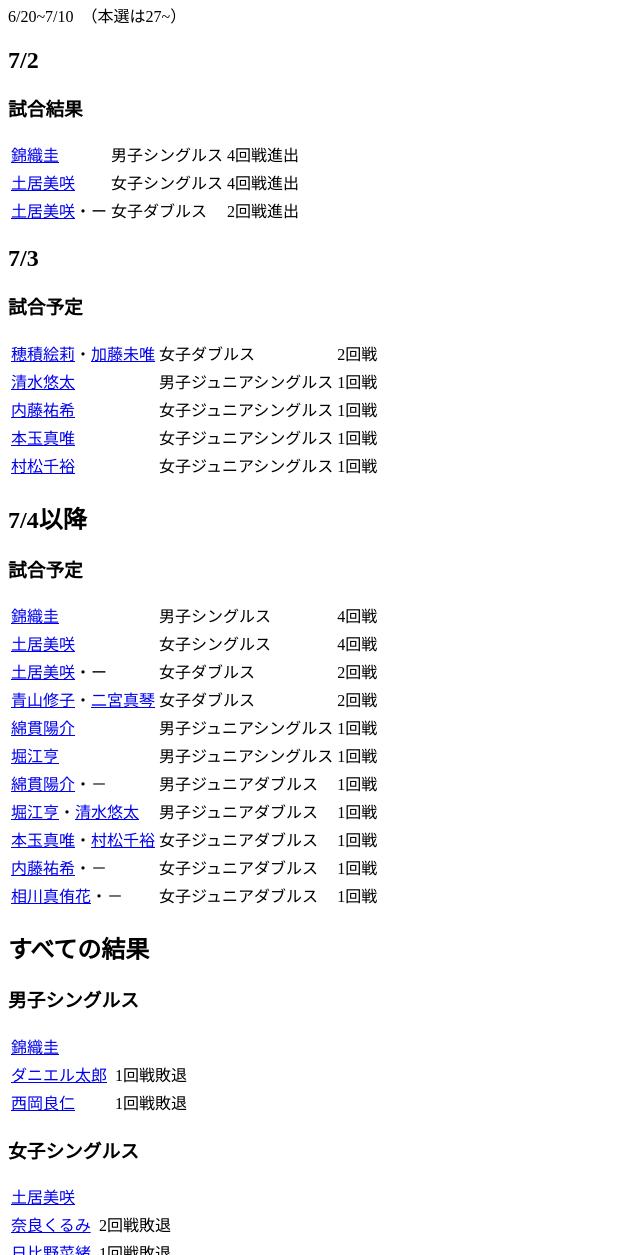
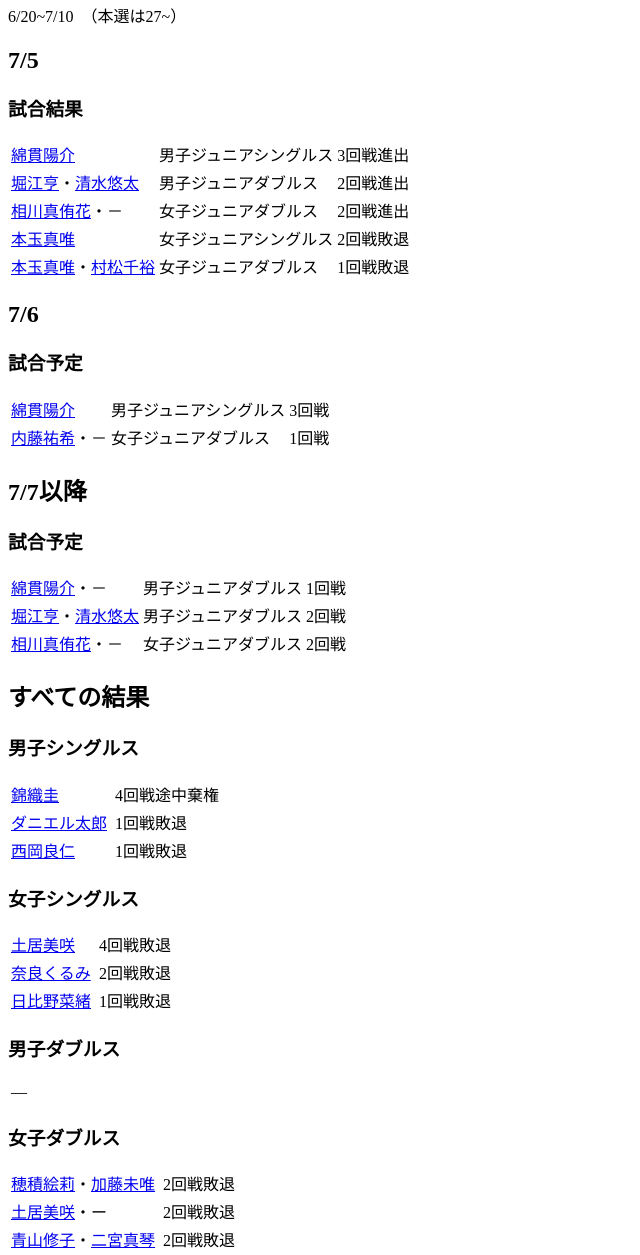
Before and after one commit to spatter/tennis, a plain HTML site: page tornament/wimbledon/wimbledon.html in a window 1280 px wide. Shown: the part 126-1381 px from the top of the page, without its empty margins (0-640 px from the left). Drawn offline with Linux system fonts and the light colour scheme.

Commit message:
ウィンブルドン更新

```diff
--- a/tornament/wimbledon/wimbledon.html
+++ b/tornament/wimbledon/wimbledon.html
@@ -8,80 +8,53 @@
     <h1>ウィンブルドン</h1>
         <p><a href="http://www.wimbledon.com/index.html" target="_blank">ホームページ</a></p>
         <p>6/20~7/10　（本選は27~）</p>
-        <h2>7/2</h2>
+        <h2>7/5</h2>
             <h3>試合結果</h3>
                 <table>
                     <tr>
-                        <td><a href="../../player/keinishikori/keinishikori.html">錦織圭</a></td><td>男子シングルス</td><td>4回戦進出</td>
+                        <td><a href="../../player/yosukewatanuki/yosukewatanuki.html">綿貫陽介</a></td><td>男子ジュニアシングルス</td><td>3回戦進出</td>
                     </tr>
                     <tr>
-                        <td><a href="../../player/misakidoi/misakidoi.html">土居美咲</a></td><td>女子シングルス</td><td>4回戦進出</td>
+                        <td><a href="../../player/toruhorie/toruhorie.html">堀江亨</a>・<a href="../../player/yutasimizu/yutasimizu.html">清水悠太</a></td><td>男子ジュニアダブルス</td><td>2回戦進出</td>
                     </tr>
                     <tr>
-                        <td><a href="../../player/misakidoi/misakidoi.html">土居美咲</a>・ー</a></td><td>女子ダブルス</td><td>2回戦進出</td>
+                        <td><a href="../../player/mayukaaikawa/mayukaaikawa.html">相川真侑花</a>・－</td><td>女子ジュニアダブルス</td><td>2回戦進出</td>
+                    </tr>
+                    <tr>
+                        <td><a href="../../player/mayuhontama/mayuhontama.html">本玉真唯</a></td><td>女子ジュニアシングルス</td><td>2回戦敗退</td>
+                    </tr>
+                    <tr>
+                        <td><a href="../../player/mayuhontama/mayuhontama.html">本玉真唯</a>・<a href="../../player/tihiromatumura/tihiromatumura.html">村松千裕</a></td><td>女子ジュニアダブルス</td><td>1回戦敗退</td>
                     </tr>
                 </table>
-        <h2>7/3</h2>
+        <h2>7/6</h2>
             <h3>試合予定</h3>
                 <table>
                     <tr>
-                        <td><a href="../../player/erihozumi/erihozumi.html">穂積絵莉</a>・<a href="../../player/miyukato/miyukato.html">加藤未唯</a></td><td>女子ダブルス</td><td>2回戦</td>
+                        <td><a href="../../player/yosukewatanuki/yosukewatanuki.html">綿貫陽介</a></td><td>男子ジュニアシングルス</td><td>3回戦</td>
                     </tr>
                     <tr>
-                        <td><a href="../../player/yutasimizu/yutasimizu.html">清水悠太</a></td><td>男子ジュニアシングルス</td><td>1回戦</td>
-                    </tr>
-                    <tr>
-                        <td><a href="../../player/yukinaito/yukinaito.html">内藤祐希</a></td><td>女子ジュニアシングルス</td><td>1回戦</td>
-                    </tr>
-                    <tr>
-                        <td><a href="../../player/mayuhontama/mayuhontama.html">本玉真唯</a></td><td>女子ジュニアシングルス</td><td>1回戦</td>
-                    </tr>
-                    <tr>
-                        <td><a href="../../player/tihiromatumura/tihiromatumura.html">村松千裕</a></td><td>女子ジュニアシングルス</td><td>1回戦</td>
+                        <td><a href="../../player/yukinaito/yukinaito.html">内藤祐希</a>・－</td><td>女子ジュニアダブルス</td><td>1回戦</td>
                     </tr>
                 </table>
-        <h2>7/4以降</h2>
+        <h2>7/7以降</h2>
             <h3>試合予定</h3>
                 <table>
-                    <tr>
-                        <td><a href="../../player/keinishikori/keinishikori.html">錦織圭</a></td><td>男子シングルス</td><td>4回戦</td>
-                    </tr>
-                    <tr>
-                        <td><a href="../../player/misakidoi/misakidoi.html">土居美咲</a></td><td>女子シングルス</td><td>4回戦</td>
-                    </tr>
-                    <tr>
-                        <td><a href="../../player/misakidoi/misakidoi.html">土居美咲</a>・ー</a></td><td>女子ダブルス</td><td>2回戦</td>
-                    </tr>
-                    <tr>
-                        <td><a href="../../player/shukoaoyama/shukoaoyama.html">青山修子</a>・<a href="../../player/makotoninomiya/makotoninomiya.html">二宮真琴</a></td><td>女子ダブルス</td><td>2回戦</td>
-                    </tr>
-                    <tr>
-                        <td><a href="../../player/yosukewatanuki/yosukewatanuki.html">綿貫陽介</a></td><td>男子ジュニアシングルス</td><td>1回戦</td>
-                    </tr>
-                    <tr>
-                        <td><a href="../../player/toruhorie/toruhorie.html">堀江亨</a></td><td>男子ジュニアシングルス</td><td>1回戦</td>
-                    </tr>
                     <tr>
                         <td><a href="../../player/yosukewatanuki/yosukewatanuki.html">綿貫陽介</a>・－</td><td>男子ジュニアダブルス</td><td>1回戦</td>
                     </tr>
                     <tr>
-                        <td><a href="../../player/toruhorie/toruhorie.html">堀江亨</a>・<a href="../../player/yutasimizu/yutasimizu.html">清水悠太</a></td><td>男子ジュニアダブルス</td><td>1回戦</td>
+                        <td><a href="../../player/toruhorie/toruhorie.html">堀江亨</a>・<a href="../../player/yutasimizu/yutasimizu.html">清水悠太</a></td><td>男子ジュニアダブルス</td><td>2回戦</td>
                     </tr>
                     <tr>
-                        <td><a href="../../player/mayuhontama/mayuhontama.html">本玉真唯</a>・<a href="../../player/tihiromatumura/tihiromatumura.html">村松千裕</a></td><td>女子ジュニアダブルス</td><td>1回戦</td>
-                    </tr>
-                    <tr>
-                        <td><a href="../../player/yukinaito/yukinaito.html">内藤祐希</a>・－</td><td>女子ジュニアダブルス</td><td>1回戦</td>
-                    </tr>
-                    <tr>
-                        <td><a href="../../player/mayukaaikawa/mayukaaikawa.html">相川真侑花</a>・－</td><td>女子ジュニアダブルス</td><td>1回戦</td>
+                        <td><a href="../../player/mayukaaikawa/mayukaaikawa.html">相川真侑花</a>・－</td><td>女子ジュニアダブルス</td><td>2回戦</td>
                     </tr>
                 </table>
         <h2>すべての結果</h2>
             <h3>男子シングルス</h3>
                 <table>
                     <tr>
-                        <td><a href="../../player/keinishikori/keinishikori.html">錦織圭</a></td><td></td><td></td>
+                        <td><a href="../../player/keinishikori/keinishikori.html">錦織圭</a></td><td></td><td>4回戦途中棄権</td>
                     </tr>
                     <tr>
                         <td><a href="../../player/tarodaniel/tarodaniel.html">ダニエル太郎</a></td><td></td><td>1回戦敗退</td>
@@ -93,7 +66,7 @@
             <h3>女子シングルス</h3>
                 <table>
                     <tr>
-                        <td><a href="../../player/misakidoi/misakidoi.html">土居美咲</a></td><td></td><td></td>
+                        <td><a href="../../player/misakidoi/misakidoi.html">土居美咲</a></td><td></td><td>4回戦敗退</td>
                     </tr>
                     <tr>
                         <td><a href="../../player/kuruminara/kuruminara.html">奈良くるみ</a></td><td></td><td>2回戦敗退</td>
@@ -111,13 +84,13 @@
             <h3>女子ダブルス</h3>
                 <table>
                     <tr>
-                        <td><a href="../../player/erihozumi/erihozumi.html">穂積絵莉</a>・<a href="../../player/miyukato/miyukato.html">加藤未唯</a></td><td></td><td></td>
+                        <td><a href="../../player/erihozumi/erihozumi.html">穂積絵莉</a>・<a href="../../player/miyukato/miyukato.html">加藤未唯</a></td><td></td><td>2回戦敗退</td>
                     </tr>
                     <tr>
-                        <td><a href="../../player/shukoaoyama/shukoaoyama.html">青山修子</a>・<a href="../../player/makotoninomiya/makotoninomiya.html">二宮真琴</a></td><td></td><td></td>
+                        <td><a href="../../player/misakidoi/misakidoi.html">土居美咲</a>・ー</a></td><td></td><td>2回戦敗退</td>
                     </tr>
                     <tr>
-                        <td><a href="../../player/misakidoi/misakidoi.html">土居美咲</a>・ー</a></td><td></td><td></td>
+                        <td><a href="../../player/shukoaoyama/shukoaoyama.html">青山修子</a>・<a href="../../player/makotoninomiya/makotoninomiya.html">二宮真琴</a></td><td></td><td>2回戦敗退</td>
                     </tr>
                     <tr>
                         <td><a href="../../player/naohibino/naohibino.html">日比野菜緒</a>・ー</td><td></td><td>1回戦敗退</td>
@@ -135,22 +108,22 @@
                         <td><a href="../../player/yosukewatanuki/yosukewatanuki.html">綿貫陽介</a></td><td></td><td></td>
                     </tr>
                     <tr>
-                        <td><a href="../../player/yutasimizu/yutasimizu.html">清水悠太</a></td><td></td><td></td>
+                        <td><a href="../../player/yutasimizu/yutasimizu.html">清水悠太</a></td><td></td><td>1回戦敗退</td>
                     </tr>
                     <tr>
-                        <td><a href="../../player/toruhorie/toruhorie.html">堀江亨</a></td><td></td><td></td>
+                        <td><a href="../../player/toruhorie/toruhorie.html">堀江亨</a></td><td></td><td>1回戦敗退</td>
                     </tr>
                 </table>
             <h3>女子ジュニアシングルス</h3>
                 <table>
                     <tr>
-                        <td><a href="../../player/yukinaito/yukinaito.html">内藤祐希</a></td><td></td><td></td>
+                        <td><a href="../../player/yukinaito/yukinaito.html">内藤祐希</a></td><td></td><td>1回戦敗退</td>
                     </tr>
                     <tr>
-                        <td><a href="../../player/mayuhontama/mayuhontama.html">本玉真唯</a></td><td></td><td></td>
+                        <td><a href="../../player/mayuhontama/mayuhontama.html">本玉真唯</a></td><td></td><td>2回戦敗退</td>
                     </tr>
                     <tr>
-                        <td><a href="../../player/tihiromatumura/tihiromatumura.html">村松千裕</a></td><td></td>
+                        <td><a href="../../player/tihiromatumura/tihiromatumura.html">村松千裕</a></td><td>1回戦敗退</td>
                     </tr>
                 </table>
             <h3>男子ジュニアダブルス</h3>
@@ -165,7 +138,7 @@
             <h3>女子ジュニアダブルス</h3>
                 <table>
                     <tr>
-                        <td><a href="../../player/mayuhontama/mayuhontama.html">本玉真唯</a>・<a href="../../player/tihiromatumura/tihiromatumura.html">村松千裕</a></td><td></td><td></td>
+                        <td><a href="../../player/mayuhontama/mayuhontama.html">本玉真唯</a>・<a href="../../player/tihiromatumura/tihiromatumura.html">村松千裕</a></td><td></td><td>1回戦敗退</td>
                     </tr>
                     <tr>
                         <td><a href="../../player/yukinaito/yukinaito.html">内藤祐希</a>・－</td><td></td><td></td>
```
